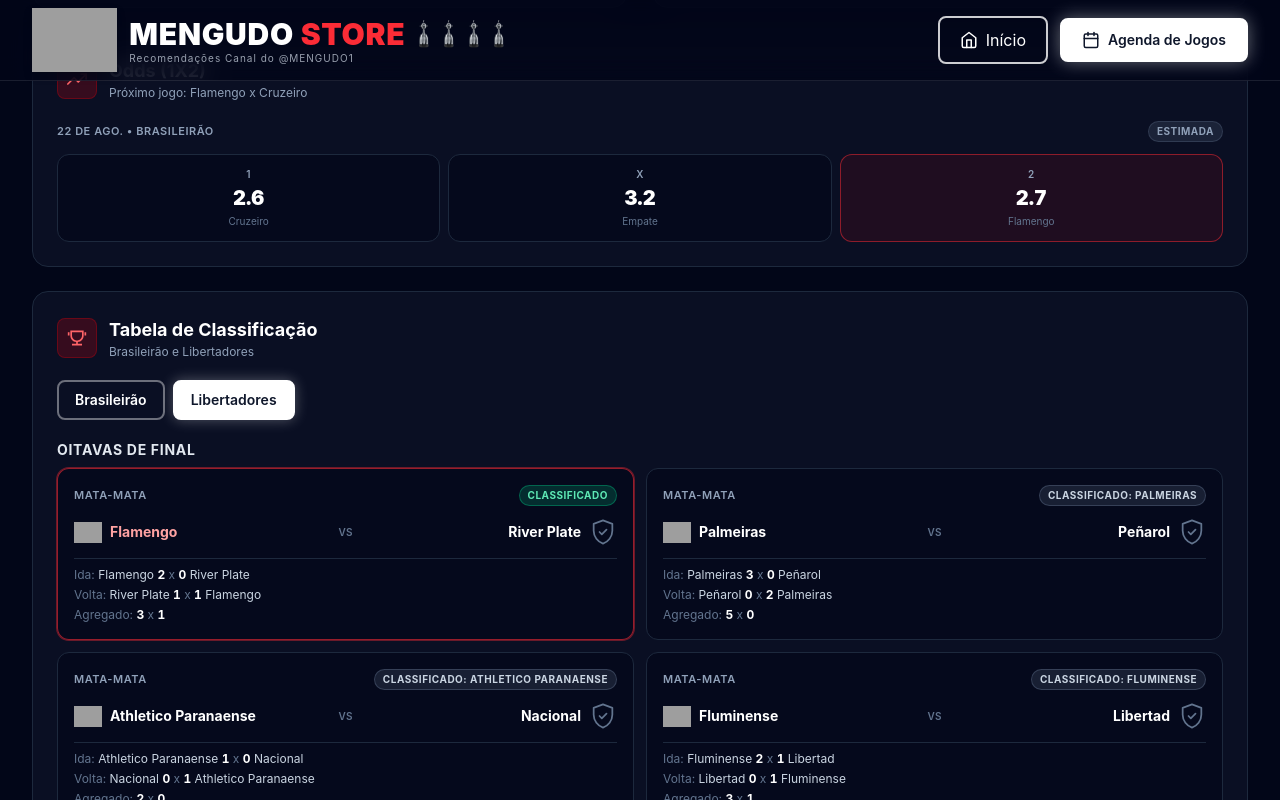
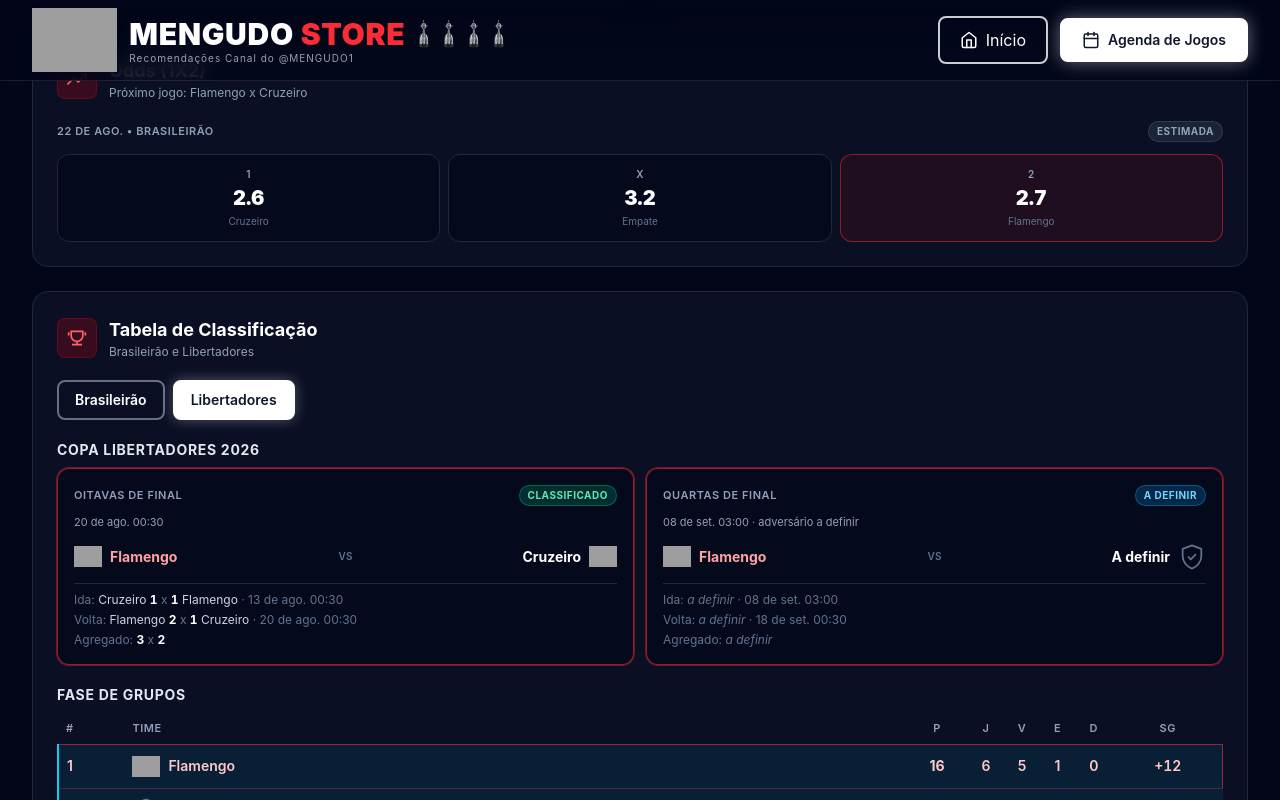
Before and after one commit to fernanluas-svg/MengudoStore, a React (Vite) app: page /agenda in a window 1280 px wide. Both pictures are taken after a click on the button "Libertadores". Shown: the part 1146-1946 px from the top of the page. Built offline with nearby package versions, Linux system fonts and the light colour scheme; grey boxes are pictures that could not be loaded.

Commit message:
Fix: Atualiza dados reais e chaveamento da Libertadores

```diff
--- a/src/Agenda.jsx
+++ b/src/Agenda.jsx
@@ -326,11 +326,19 @@
 }
 
 function LinhaJogo({ rotulo, jogo }) {
-  if (!jogo) {
+  const indefinido = !jogo || jogo.placarCasa == null || jogo.placarFora == null;
+  if (indefinido) {
     return (
       <p className="text-xs text-slate-300">
         <span className="text-slate-500">{rotulo}:</span>{' '}
         <span className="italic text-slate-500">a definir</span>
+        {jogo && jogo.data && (
+          <span className="text-slate-500">
+            {' · '}
+            {formatarData(jogo.data)}
+            {formatarHora(jogo.data) !== '00:00' ? ` ${formatarHora(jogo.data)}` : ''}
+          </span>
+        )}
       </p>
     );
   }
@@ -341,6 +349,13 @@
       <span className="text-slate-500"> x </span>
       <span className="font-bold text-white tabular-nums">{jogo.placarFora}</span>{' '}
       {jogo.fora}
+      {jogo.data && (
+        <span className="text-slate-500">
+          {' · '}
+          {formatarData(jogo.data)}
+          {formatarHora(jogo.data) !== '00:00' ? ` ${formatarHora(jogo.data)}` : ''}
+        </span>
+      )}
     </p>
   );
 }
@@ -348,7 +363,9 @@
 function CardMataMata({ confronto }) {
   const flamengoNoJogo = confronto.timeA === 'Flamengo' || confronto.timeB === 'Flamengo';
   let badge;
-  if (flamengoNoJogo) {
+  if (confronto.status === 'A_DEFINIR') {
+    badge = { texto: 'A definir', cor: 'bg-sky-500/20 text-sky-300 border-sky-500/40' };
+  } else if (flamengoNoJogo) {
     if (confronto.status === 'EM_ANDAMENTO') {
       badge = { texto: 'Em andamento', cor: 'bg-yellow-500/20 text-yellow-300 border-yellow-500/40' };
     } else if (confronto.classificado === 'Flamengo') {
@@ -376,7 +393,7 @@
     >
       <div className="flex items-center justify-between gap-2">
         <span className="text-[11px] uppercase tracking-wider text-slate-400 font-semibold">
-          Mata-mata
+          {confronto.fase}
         </span>
         <span
           className={`inline-flex items-center px-2 py-0.5 rounded-full text-[10px] font-bold uppercase tracking-wider border ${badge.cor}`}
@@ -384,6 +401,14 @@
           {badge.texto}
         </span>
       </div>
+
+      {confronto.data && (
+        <p className="-mt-1 text-[11px] text-slate-400">
+          {formatarData(confronto.data)}
+          {formatarHora(confronto.data) !== '00:00' ? ` ${formatarHora(confronto.data)}` : ''}
+          {confronto.status === 'A_DEFINIR' ? ' · adversário a definir' : ''}
+        </p>
+      )}
 
       <div className="flex items-center justify-between gap-2">
         <div className="flex items-center gap-2 min-w-0 flex-1">
@@ -406,9 +431,15 @@
         <LinhaJogo rotulo="Volta" jogo={confronto.volta} />
         <p className="text-xs text-slate-300">
           <span className="text-slate-500">Agregado:</span>{' '}
-          <span className="font-bold text-white tabular-nums">{confronto.agregado.timeA}</span>
-          <span className="text-slate-500"> x </span>
-          <span className="font-bold text-white tabular-nums">{confronto.agregado.timeB}</span>
+          {confronto.agregado.timeA == null || confronto.agregado.timeB == null ? (
+            <span className="italic text-slate-500">a definir</span>
+          ) : (
+            <>
+              <span className="font-bold text-white tabular-nums">{confronto.agregado.timeA}</span>
+              <span className="text-slate-500"> x </span>
+              <span className="font-bold text-white tabular-nums">{confronto.agregado.timeB}</span>
+            </>
+          )}
         </p>
       </div>
     </div>
--- a/src/data/classificacaoLibertadores.json
+++ b/src/data/classificacaoLibertadores.json
@@ -1,11 +1,47 @@
 [
   {
-    "grupo": "Grupo A",
+    "grupo": "Fase de Grupos",
     "classificacao": [
-      { "posicao": 1, "time": "Flamengo", "pontos": 13, "jogos": 6, "vitorias": 4, "empates": 1, "derrotas": 1, "saldoGols": 9 },
-      { "posicao": 2, "time": "River Plate", "pontos": 11, "jogos": 6, "vitorias": 3, "empates": 2, "derrotas": 1, "saldoGols": 5 },
-      { "posicao": 3, "time": "Peñarol", "pontos": 5, "jogos": 6, "vitorias": 1, "empates": 2, "derrotas": 3, "saldoGols": -5 },
-      { "posicao": 4, "time": "Deportes Iquique", "pontos": 3, "jogos": 6, "vitorias": 0, "empates": 3, "derrotas": 3, "saldoGols": -9 }
+      {
+        "posicao": 1,
+        "time": "Flamengo",
+        "pontos": 16,
+        "jogos": 6,
+        "vitorias": 5,
+        "empates": 1,
+        "derrotas": 0,
+        "saldoGols": 12
+      },
+      {
+        "posicao": 2,
+        "time": "Estudiantes",
+        "pontos": 9,
+        "jogos": 6,
+        "vitorias": 2,
+        "empates": 3,
+        "derrotas": 1,
+        "saldoGols": 1
+      },
+      {
+        "posicao": 3,
+        "time": "Independiente Medellín",
+        "pontos": 7,
+        "jogos": 6,
+        "vitorias": 2,
+        "empates": 1,
+        "derrotas": 3,
+        "saldoGols": 0
+      },
+      {
+        "posicao": 4,
+        "time": "Cusco",
+        "pontos": 1,
+        "jogos": 6,
+        "vitorias": 0,
+        "empates": 1,
+        "derrotas": 5,
+        "saldoGols": 0
+      }
     ]
   }
 ]
--- a/src/data/libertadores.json
+++ b/src/data/libertadores.json
@@ -1,185 +1,60 @@
 {
-  "fase": "Oitavas de Final",
+  "fase": "Copa Libertadores 2026",
   "atualizadoEm": "2026-08-21",
   "confrontos": [
     {
-      "id": "oitavas-flamengo-river-plate",
+      "id": "oitavas-de-final-flamengo-cruzeiro",
       "timeA": "Flamengo",
-      "timeB": "River Plate",
+      "timeB": "Cruzeiro",
+      "fase": "Oitavas de Final",
+      "data": "2026-08-19T21:30:00-03:00",
       "ida": {
-        "casa": "Flamengo",
-        "fora": "River Plate",
-        "placarCasa": 2,
-        "placarFora": 0
+        "casa": "Cruzeiro",
+        "fora": "Flamengo",
+        "placarCasa": 1,
+        "placarFora": 1,
+        "data": "2026-08-12T21:30:00-03:00"
       },
       "volta": {
-        "casa": "River Plate",
-        "fora": "Flamengo",
-        "placarCasa": 1,
-        "placarFora": 1
+        "casa": "Flamengo",
+        "fora": "Cruzeiro",
+        "placarCasa": 2,
+        "placarFora": 1,
+        "data": "2026-08-19T21:30:00-03:00"
       },
       "agregado": {
         "timeA": 3,
-        "timeB": 1
+        "timeB": 2
       },
       "classificado": "Flamengo",
       "status": "DEFINIDO"
     },
     {
-      "id": "oitavas-palmeiras-penarol",
-      "timeA": "Palmeiras",
-      "timeB": "Peñarol",
+      "id": "quartas-de-final-flamengo-a-definir",
+      "timeA": "Flamengo",
+      "timeB": "A definir",
+      "fase": "Quartas de Final",
+      "data": "2026-09-08T00:00:00-03:00",
       "ida": {
-        "casa": "Palmeiras",
-        "fora": "Peñarol",
-        "placarCasa": 3,
-        "placarFora": 0
+        "casa": "A definir",
+        "fora": "Flamengo",
+        "placarCasa": null,
+        "placarFora": null,
+        "data": "2026-09-08T00:00:00-03:00"
       },
       "volta": {
-        "casa": "Peñarol",
-        "fora": "Palmeiras",
-        "placarCasa": 0,
-        "placarFora": 2
+        "casa": "Flamengo",
+        "fora": "A definir",
+        "placarCasa": null,
+        "placarFora": null,
+        "data": "2026-09-17T21:30:00-03:00"
       },
       "agregado": {
-        "timeA": 5,
-        "timeB": 0
-      },
-      "classificado": "Palmeiras",
-      "status": "DEFINIDO"
-    },
-    {
-      "id": "oitavas-athletico-nacional",
-      "timeA": "Athletico Paranaense",
-      "timeB": "Nacional",
-      "ida": {
-        "casa": "Athletico Paranaense",
-        "fora": "Nacional",
-        "placarCasa": 1,
-        "placarFora": 0
-      },
-      "volta": {
-        "casa": "Nacional",
-        "fora": "Athletico Paranaense",
-        "placarCasa": 0,
-        "placarFora": 1
-      },
-      "agregado": {
-        "timeA": 2,
-        "timeB": 0
-      },
-      "classificado": "Athletico Paranaense",
-      "status": "DEFINIDO"
-    },
-    {
-      "id": "oitavas-fluminense-libertad",
-      "timeA": "Fluminense",
-      "timeB": "Libertad",
-      "ida": {
-        "casa": "Fluminense",
-        "fora": "Libertad",
-        "placarCasa": 2,
-        "placarFora": 1
-      },
-      "volta": {
-        "casa": "Libertad",
-        "fora": "Fluminense",
-        "placarCasa": 0,
-        "placarFora": 1
-      },
-      "agregado": {
-        "timeA": 3,
-        "timeB": 1
-      },
-      "classificado": "Fluminense",
-      "status": "DEFINIDO"
-    },
-    {
-      "id": "oitavas-cruzeiro-bolivar",
-      "timeA": "Cruzeiro",
-      "timeB": "Bolívar",
-      "ida": {
-        "casa": "Cruzeiro",
-        "fora": "Bolívar",
-        "placarCasa": 4,
-        "placarFora": 0
-      },
-      "volta": {
-        "casa": "Bolívar",
-        "fora": "Cruzeiro",
-        "placarCasa": 1,
-        "placarFora": 2
-      },
-      "agregado": {
-        "timeA": 6,
-        "timeB": 1
-      },
-      "classificado": "Cruzeiro",
-      "status": "DEFINIDO"
-    },
-    {
-      "id": "oitavas-internacional-boca",
-      "timeA": "Internacional",
-      "timeB": "Boca Juniors",
-      "ida": {
-        "casa": "Internacional",
-        "fora": "Boca Juniors",
-        "placarCasa": 1,
-        "placarFora": 1
-      },
-      "volta": null,
-      "agregado": {
-        "timeA": 1,
-        "timeB": 1
+        "timeA": null,
+        "timeB": null
       },
       "classificado": null,
-      "status": "EM_ANDAMENTO"
-    },
-    {
-      "id": "oitavas-sao-paulo-olimpia",
-      "timeA": "São Paulo",
-      "timeB": "Olimpia",
-      "ida": {
-        "casa": "São Paulo",
-        "fora": "Olimpia",
-        "placarCasa": 2,
-        "placarFora": 0
-      },
-      "volta": {
-        "casa": "Olimpia",
-        "fora": "São Paulo",
-        "placarCasa": 0,
-        "placarFora": 1
-      },
-      "agregado": {
-        "timeA": 3,
-        "timeB": 0
-      },
-      "classificado": "São Paulo",
-      "status": "DEFINIDO"
-    },
-    {
-      "id": "oitavas-botafogo-gremio",
-      "timeA": "Botafogo",
-      "timeB": "Grêmio",
-      "ida": {
-        "casa": "Botafogo",
-        "fora": "Grêmio",
-        "placarCasa": 1,
-        "placarFora": 0
-      },
-      "volta": {
-        "casa": "Grêmio",
-        "fora": "Botafogo",
-        "placarCasa": 0,
-        "placarFora": 2
-      },
-      "agregado": {
-        "timeA": 3,
-        "timeB": 0
-      },
-      "classificado": "Botafogo",
-      "status": "DEFINIDO"
+      "status": "A_DEFINIR"
     }
   ]
 }
```
Also changed, not shown: 2 other files (tests, documents, lock files or other folders).
